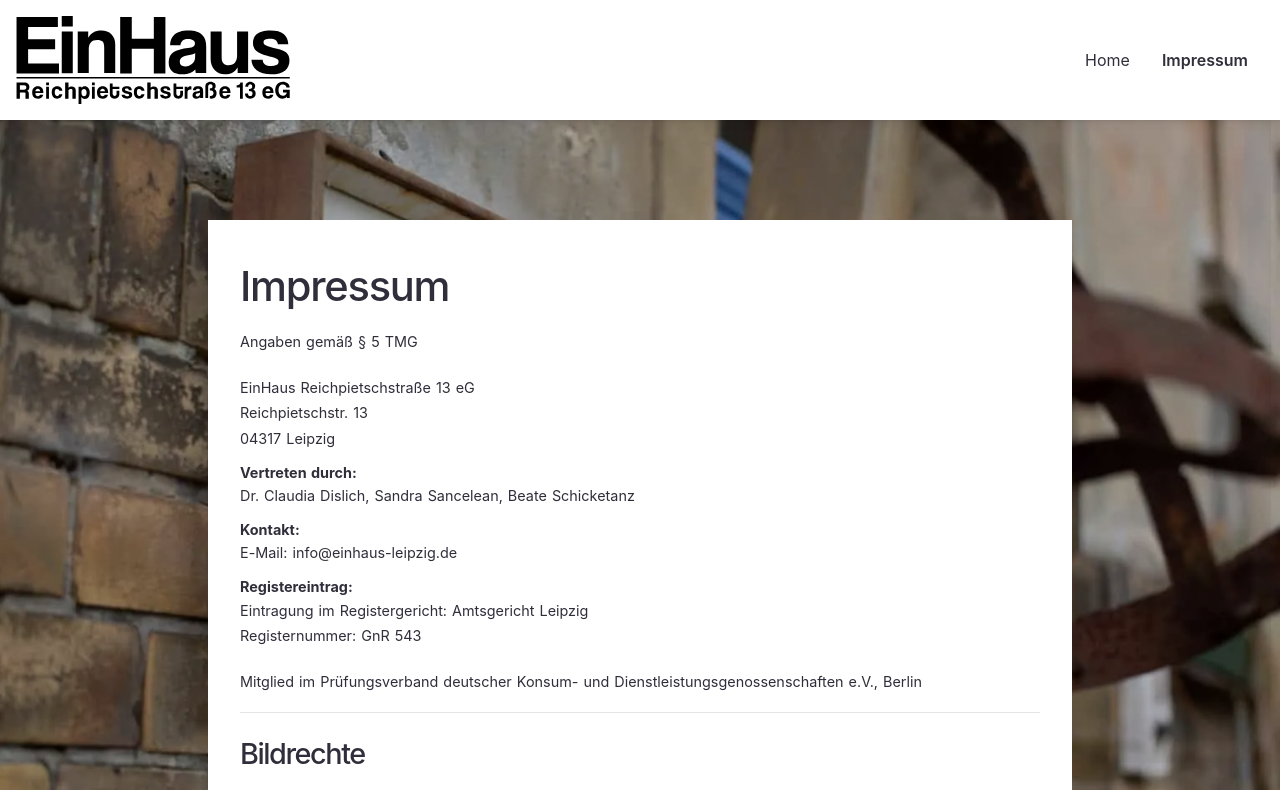
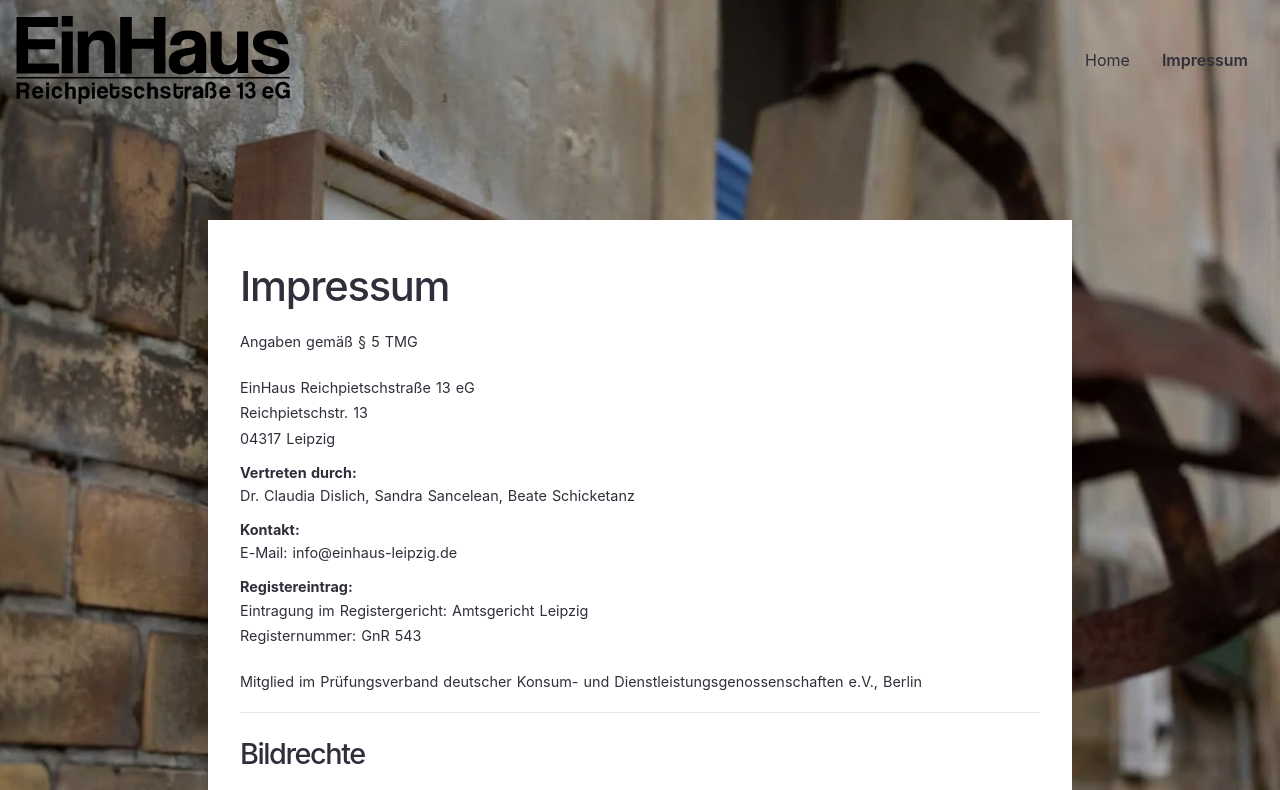
Before and after one commit to 3vincent/einhaus-leipzig, a Nuxt app: page /impressum in a window 1280 px wide. Shown: the top 790 px of the page. Built offline with nearby package versions, Linux system fonts and the light colour scheme.

Commit message:
Cleanup top-menu

```diff
--- a/components/top-menu.vue
+++ b/components/top-menu.vue
@@ -62,25 +62,13 @@ export default {
 
       if (
         // position == 'sticky' &&
-        document.documentElement.scrollTop > element.offsetHeight
+        document.documentElement.scrollTop >
+        element.offsetHeight - 5
       ) {
         element.classList.add('smaller-after-scroll')
       } else {
         element.classList.remove('smaller-after-scroll')
       }
-
-      // console.log(document.documentElement.scrollTop)
-      // if (
-      //   document.documentElement.scrollTop > window.innerHeight &&
-      //   !element.classList.contains('fixedMobileMenu')
-      // ) {
-      //   element.classList.add('fixedMobileMenu')
-      // } else if (
-      //   document.documentElement.scrollTop < window.innerHeight &&
-      //   element.classList.contains('fixedMobileMenu')
-      // ) {
-      //   element.classList.remove('fixedMobileMenu')
-      // }
     },
   },
 }
@@ -100,22 +88,32 @@ export default {
   left: 0;
   z-index: 1000;
   padding: 1rem;
+  background-color: transparent;
 
   @media screen and (min-width: $_md) {
     height: 120px;
+    background-color: transparent;
   }
 }
 
 .smaller-after-scroll {
   height: 60px;
+  box-shadow: 0 0 12px rgba(0, 0, 0, 0.1), 0 0 4px rgba(0, 0, 0, 0.1);
 }
 
 .conditional-class {
   position: relative;
   position: sticky;
-  background-color: white;
-  box-shadow: 0 0 12px rgba(0, 0, 0, 0.1), 0 0 4px rgba(0, 0, 0, 0.1);
-  transition: height 0.1s;
+  transition: all 0.3s;
+  background-color: rgba(255, 255, 255, 1);
+
+  @media screen and (min-width: $_md) {
+    background-color: transparent;
+  }
+}
+
+.smaller-after-scroll.conditional-class {
+  background-color: rgba(255, 255, 255, 1);
 }
 
 .logo-container {
@@ -133,36 +131,6 @@ export default {
     float: left;
   }
 }
-
-.fixedMobileMenu {
-  position: fixed;
-  height: 40px;
-  width: 100vw;
-  padding: 0.1rem;
-  left: 0;
-  top: -40px;
-  right: 0;
-  margin: 0;
-
-  background-color: white;
-  box-shadow: 0 0 12px rgba(0, 0, 0, 0.1), 0 0 4px rgba(0, 0, 0, 0.1);
-  // animation: scrollInTop 400ms;
-  -webkit-transform: translateY(100%);
-  transform: translateY(100%);
-  transition: transform 300ms linear;
-  will-change: transform;
-}
-
-// @keyframes scrollInTop {
-//   from {
-//     // transform: translate(0, -100%);
-//     transform: translateY(-100%);
-//     will-change: transform;
-//   }
-//   to {
-//     transform: none;
-//   }
-// }
 
 a.router-link-active {
   border: 0px solid transparent;
```
